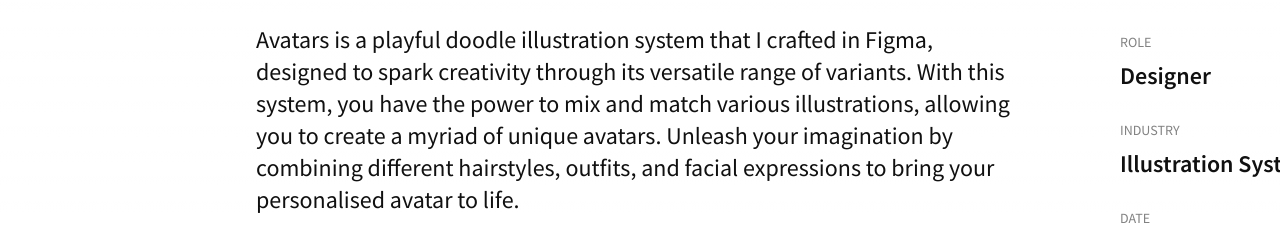
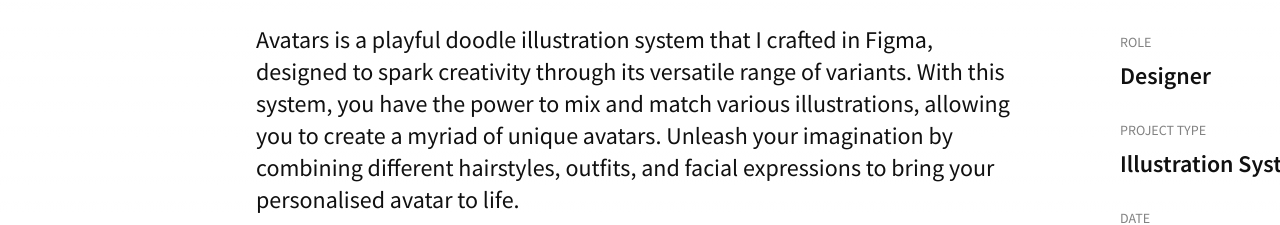
Before and after one commit to laugardie/newportfolio, a Next.js app: page /avatars in a window 1280 px wide. Shown: the part 1080-1305 px from the top of the page. Built offline with nearby package versions, Linux system fonts and the light colour scheme.

Commit message:
Change industry to project type

```diff
--- a/app/avatars/page.tsx
+++ b/app/avatars/page.tsx
@@ -23,7 +23,7 @@ export default function Avatars() {
         <aside className="absolute left-full pl-24">
           <dl className="mt-[152px]">
             <MetaProps tag="Role" description="Designer" />
-            <MetaProps tag="Industry" description="Illustration System" />
+            <MetaProps tag="Project Type" description="Illustration System" />
             <MetaProps tag="Date" description="March 19th, 2021" />
             <MetaProps tag="Duration" description="1 day" />
           </dl>
--- a/app/calquo/page.tsx
+++ b/app/calquo/page.tsx
@@ -25,7 +25,7 @@ export default function Calquo() {
           <aside className="absolute left-full pl-24">
             <dl className="mt-[152px]">
               <MetaProps tag="Role" description="Product Designer" />
-              <MetaProps tag="Industry" description="B2B, Sass" />
+              <MetaProps tag="Project Type" description="B2B, SaaS" />
               <MetaProps tag="Date" description="March 21st, 2021" />
               <MetaProps tag="Duration" description="2 days" />
             </dl>
--- a/app/goeat/page.tsx
+++ b/app/goeat/page.tsx
@@ -29,7 +29,7 @@ export default function Goeat() {
         <aside className="absolute left-full pl-24">
           <dl className="mt-[152px]">
             <MetaProps tag="Role" description="Designer" />
-            <MetaProps tag="Industry" description="Travel" />
+            <MetaProps tag="Project Type" description="Travel app" />
             <MetaProps tag="Date" description="September 9th, 2019" />
             <MetaProps tag="Duration" description="10 days" />
           </dl>
--- a/app/lexicon/page.tsx
+++ b/app/lexicon/page.tsx
@@ -23,7 +23,7 @@ export default function Lexicon() {
         <aside className="absolute left-full pl-24">
           <dl className="mt-[152px]">
             <MetaProps tag="Role" description="Product Designer" />
-            <MetaProps tag="Industry" description="Desing System" />
+            <MetaProps tag="Project Type" description="Desing System" />
             <MetaProps tag="Date" description="October, 2019" />
             <MetaProps tag="Duration" description="9 months" />
           </dl>
--- a/app/whatsapp/page.tsx
+++ b/app/whatsapp/page.tsx
@@ -27,7 +27,7 @@ export default function Goeat() {
         <aside className="absolute left-full pl-24">
           <dl className="mt-[152px]">
             <MetaProps tag="Role" description="UX/UI Designer" />
-            <MetaProps tag="Industry" description="Feature Design" />
+            <MetaProps tag="Project Type" description="Feature Design" />
             <MetaProps tag="Date" description="July 8th, 2019" />
             <MetaProps tag="Duration" description="4 days" />
           </dl>
```
